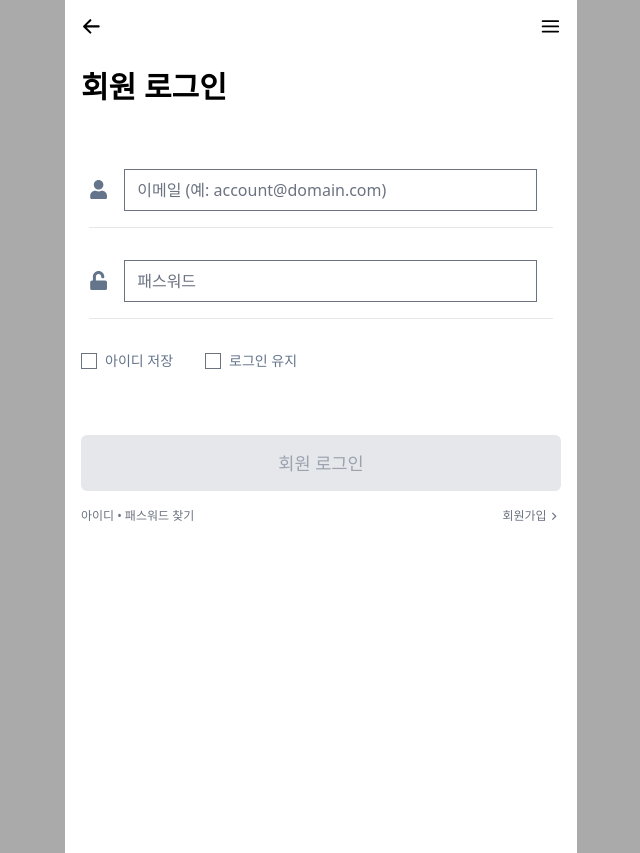
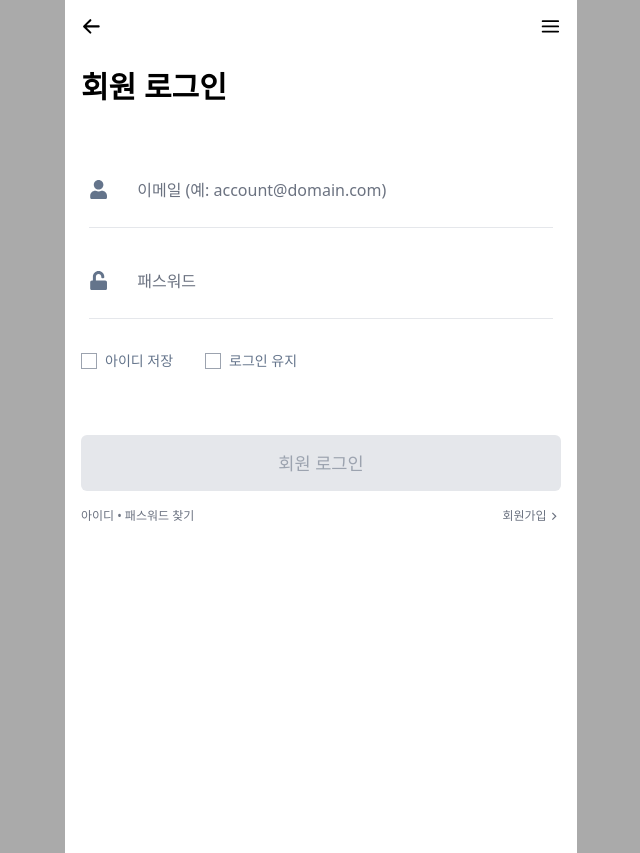
Before and after one commit to roy-pmgrow/baas2-next-webview, a Next.js app: page /login in a window 1280 px wide. Shown: the whole page, without its empty margins (319-959 px from the left). Built offline with nearby package versions, Linux system fonts and the light colour scheme.

Commit message:
🌱 Update: CheckBox, Input 컴포넌트 수정

```diff
--- a/components/Forms/Checkbox/index.tsx
+++ b/components/Forms/Checkbox/index.tsx
@@ -9,8 +9,14 @@ interface Props {
 
 const CheckBox: FC<Props> = ({ id, classNames, children, register, watch, ...rest }) => {
   return (
-    <div className={`select-none flex items-center ${classNames}`}>
-      <input {...register} {...rest} id={`${id}-checkbox`} type="checkbox" className="w-4 h-4" />
+    <div className={`flex items-center select-none ${classNames}`}>
+      <input
+        {...register}
+        {...rest}
+        id={`${id}-checkbox`}
+        type="checkbox"
+        className="w-4 h-4 bg-transparent border-gray-400 text-blue-500 focus:ring-blue-200"
+      />
       <label
         htmlFor={`${id}-checkbox`}
         className={`ml-[0.5rem] text-sm font-medium cursor-pointer
--- a/components/Forms/Input/index.tsx
+++ b/components/Forms/Input/index.tsx
@@ -26,7 +26,7 @@ const Input: FC<Props> = ({ icon, register, watch, onClick, ...rest }) => {
         {...register}
         {...rest}
         type={`${icon !== "password" ? "text" : isShow ? "text" : "password"}`}
-        className="w-full mx-[1rem] outline-none"
+        className="w-full mx-[1rem] outline-none border-transparent focus:border-transparent focus:ring-0"
         autoComplete="new-password"
       />
       {icon === "password" && (
```
